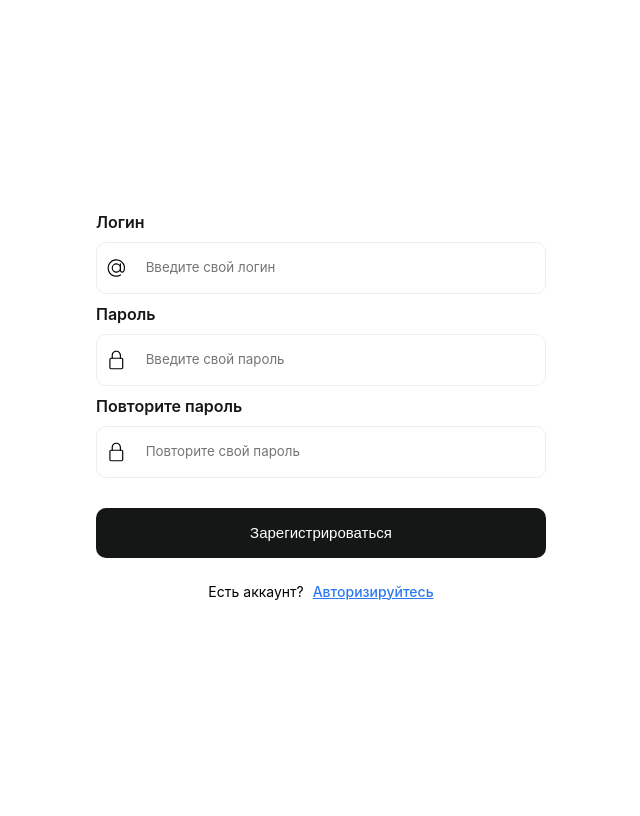
After one commit to AbajePlay/project, a Django app: page /register/ in a window 1280 px wide. The commit adds this page. Shown: the whole page, without its empty margins (319-959 px from the left). Run offline with Django 5.2, Linux system fonts and the light colour scheme.

Commit message:
Второй

```diff
--- a/newtwo2/game2/forms.py
+++ b/newtwo2/game2/forms.py
@@ -1,5 +1,9 @@
 from django import forms
 from .models import *
+from django.contrib.auth.forms import UserCreationForm
+from django.contrib.auth.models import User
+from django.contrib.auth.password_validation import NumericPasswordValidator
+from django.utils.translation import gettext_lazy as _
 
 class LessonForm(forms.ModelForm):
     class Meta:
@@ -9,10 +13,32 @@ class LessonForm(forms.ModelForm):
 
 class MarkForm(forms.ModelForm):
     def __init__(self, lesson_id, *args, **kwargs):
-        super(MarkForm, self). __init__(*args, **kwargs)
+        super(MarkForm, self).__init__(*args, **kwargs)
         les = Lesson.objects.get(id=lesson_id)
         self.fields['student'] = forms.ModelChoiceField(queryset=Student.objects.filter(group=les.group))
 
     class Meta:
         model = Mark
         fields = ['mark', 'student']
+
+class CustomUserCreationForm(UserCreationForm):
+    error_messages = {
+        'password_mismatch': _("Пароли в обоих полях не совпадают."),
+        'password_entirely_numeric': _("Этот пароль полностью состоит из цифр."),
+        'password_too_short': _("Пароль слишком короткий. Он должен содержать не менее 8 символов."),
+    }
+
+    def clean_password2(self):
+        password2 = super().clean_password2()
+        password1 = self.cleaned_data.get("password1")
+        if len(password1) < 8:
+            raise forms.ValidationError(
+                self.error_messages['password_too_short'],
+                code='password_too_short',
+            )
+        if password1.isdigit():
+            raise forms.ValidationError(
+                self.error_messages['password_entirely_numeric'],
+                code='password_entirely_numeric',
+            )
+        return password2
--- /dev/null
+++ b/newtwo2/game2/templates/register.html
@@ -0,0 +1,157 @@
+<!DOCTYPE html>
+<html lang="en">
+<head>
+    <meta charset="UTF-8">
+    <title>Title</title>
+</head>
+<body>
+<div class="container">
+    <form class="form" method="post">
+        {% csrf_token %}
+        {% if form.errors %}
+            <div class="alert alert-danger" role="alert">
+                {% for field, errors in form.errors.items %}
+                    {% for error in errors %}
+                        {{ error }}
+                    {% endfor %}
+                {% endfor %}
+            </div>
+        {% endif %}
+        <div class="flex-column">
+            <label>Логин</label>
+        </div>
+        <div class="inputForm">
+            <svg height="20" viewBox="0 0 32 32" width="20" xmlns="http://www.w3.org/2000/svg">
+                <g id="Layer_3" data-name="Layer 3">
+                    <path d="m30.853 13.87a15 15 0 0 0 -29.729 4.082 15.1 15.1 0 0 0 12.876 12.918 15.6 15.6 0 0 0 2.016.13 14.85 14.85 0 0 0 7.715-2.145 1 1 0 1 0 -1.031-1.711 13.007 13.007 0 1 1 5.458-6.529 2.149 2.149 0 0 1 -4.158-.759v-10.856a1 1 0 0 0 -2 0v1.726a8 8 0 1 0 .2 10.325 4.135 4.135 0 0 0 7.83.274 15.2 15.2 0 0 0 .823-7.455zm-14.853 8.13a6 6 0 1 1 6-6 6.006 6.006 0 0 1 -6 6z"></path>
+                </g>
+            </svg>
+            <input type="text" class="input" placeholder="Введите свой логин" name="username">
+        </div>
+        <div class="flex-column">
+            <label>Пароль</label>
+        </div>
+        <div class="inputForm">
+            <svg height="20" viewBox="-64 0 512 512" width="20" xmlns="http://www.w3.org/2000/svg">
+                <path d="m336 512h-288c-26.453125 0-48-21.523438-48-48v-224c0-26.476562 21.546875-48 48-48h288c26.453125 0 48 21.523438 48 48v224c0 26.476562-21.546875 48-48 48zm-288-288c-8.8125 0-16 7.167969-16 16v224c0 8.832031 7.1875 16 16 16h288c8.8125 0 16-7.167969 16-16v-224c0-8.832031-7.1875-16-16-16zm0 0"></path>
+                <path d="m304 224c-8.832031 0-16-7.167969-16-16v-80c0-52.929688-43.070312-96-96-96s-96 43.070312-96 96v80c0 8.832031-7.167969 16-16 16s-16-7.167969-16-16v-80c0-70.59375 57.40625-128 128-128s128 57.40625 128 128v80c0 8.832031-7.167969 16-16 16zm0 0"></path>
+            </svg>
+            <input type="password" class="input" placeholder="Введите свой пароль" name="password1">
+        </div>
+        <div class="flex-column">
+            <label>Повторите пароль</label>
+        </div>
+        <div class="inputForm">
+            <svg height="20" viewBox="-64 0 512 512" width="20" xmlns="http://www.w3.org/2000/svg">
+                <path d="m336 512h-288c-26.453125 0-48-21.523438-48-48v-224c0-26.476562 21.546875-48 48-48h288c26.453125 0 48 21.523438 48 48v224c0 26.476562-21.546875 48-48 48zm-288-288c-8.8125 0-16 7.167969-16 16v224c0 8.832031 7.1875 16 16 16h288c8.8125 0 16-7.167969 16-16v-224c0-8.832031-7.1875-16-16-16zm0 0"></path>
+                <path d="m304 224c-8.832031 0-16-7.167969-16-16v-80c0-52.929688-43.070312-96-96-96s-96 43.070312-96 96v80c0 8.832031-7.167969 16-16 16s-16-7.167969-16-16v-80c0-70.59375 57.40625-128 128-128s128 57.40625 128 128v80c0 8.832031-7.167969 16-16 16zm0 0"></path>
+            </svg>
+            <input type="password" class="input" placeholder="Повторите свой пароль" name="password2">
+        </div>
+        <button class="button-submit">Зарегистрироваться</button>
+        <p class="p">Есть аккаунт? <a href="{% url 'login' %}" class="span">Авторизируйтесь</a></p>
+    </form>
+</div>
+
+</body>
+<style>
+            .container {
+            display: flex;
+            justify-content: center;
+            align-items: center;
+            height: 100vh;
+        }
+    .form {
+  display: flex;
+  flex-direction: column;
+  gap: 10px;
+  background-color: #ffffff;
+  padding: 30px;
+  width: 450px;
+  border-radius: 20px;
+  font-family: -apple-system, BlinkMacSystemFont, 'Segoe UI', Roboto, Oxygen, Ubuntu, Cantarell, 'Open Sans', 'Helvetica Neue', sans-serif;
+}
+
+::placeholder {
+  font-family: -apple-system, BlinkMacSystemFont, 'Segoe UI', Roboto, Oxygen, Ubuntu, Cantarell, 'Open Sans', 'Helvetica Neue', sans-serif;
+}
+
+.form button {
+  align-self: flex-end;
+}
+
+.flex-column > label {
+  color: #151717;
+  font-weight: 600;
+}
+
+.inputForm {
+  border: 1.5px solid #ecedec;
+  border-radius: 10px;
+  height: 50px;
+  display: flex;
+  align-items: center;
+  padding-left: 10px;
+  transition: 0.2s ease-in-out;
+}
+
+.input {
+  margin-left: 10px;
+  border-radius: 10px;
+  border: none;
+  height: 100%;
+  padding: 0 10px;
+  width: calc(100% - 20px);
+}
+
+.input:focus {
+  outline: none;
+}
+
+.inputForm:focus-within {
+  border: 1.5px solid #2d79f3;
+}
+
+.flex-row {
+  display: flex;
+  flex-direction: row;
+  align-items: center;
+  gap: 10px;
+  justify-content: space-between;
+}
+
+.flex-row > div > label {
+  font-size: 14px;
+  color: black;
+  font-weight: 400;
+}
+
+.span {
+  font-size: 14px;
+  margin-left: 5px;
+  color: #2d79f3;
+  font-weight: 500;
+  cursor: pointer;
+}
+
+.button-submit {
+  margin: 20px 0 10px 0;
+  background-color: #151717;
+  border: none;
+  color: white;
+  font-size: 15px;
+  font-weight: 500;
+  border-radius: 10px;
+  height: 50px;
+  width: 100%;
+  cursor: pointer;
+}
+
+.p {
+  text-align: center;
+  color: black;
+  font-size: 14px;
+  margin: 5px 0;
+}
+</style>
+</html>
--- a/newtwo2/game2/templates/students.html
+++ b/newtwo2/game2/templates/students.html
@@ -2,7 +2,7 @@
 <html lang="en">
 <head>
     <meta charset="UTF-8">
-    <title>Site</title>
+    <title>Title</title>
 </head>
 <body>
 <div class="background">
--- a/newtwo2/game2/urls.py
+++ b/newtwo2/game2/urls.py
@@ -2,8 +2,11 @@ from django.urls import path
 from .views import *
 
 urlpatterns = [
-    path('', groups),
+    path('', login_view, name='login'),
+    path('register/', register_view, name='register'),
+    path('groups/', groups, name='groups'),
     path('lesson_form/', lesson_form),
     path('students/<group_name>/', students),
-    path('marks/<int:lesson_id>/', marks)
+    path('marks/<int:lesson_id>/', marks),
+    path('logout/', logout_view, name='logout')
 ]
--- a/newtwo2/game2/views.py
+++ b/newtwo2/game2/views.py
@@ -1,15 +1,43 @@
 from django.shortcuts import render, redirect
+from django.urls import reverse
 from .models import *
 from .forms import *
+from django.contrib.auth import authenticate, login, logout
+from django.contrib.auth.decorators import login_required
+from django.contrib.auth.forms import UserCreationForm
+from .forms import CustomUserCreationForm
+from .models import Group
+
 
 def groups(request):
     groups = Group.objects.all()
-    return render(request, 'groups.html', {'groups':groups})
+    error_message = None  # Определение переменной error_message
+    return render(request, 'groups.html', {'groups': groups, 'error_message': error_message})
 
 def students(request, group_name):
     students = Student.objects.filter(group__group=group_name)
     return render(request, 'students.html', {'students':students})
 
+
+def marks(request, lesson_id=None):
+    if lesson_id:
+        lesson = Lesson.objects.get(id=lesson_id)
+        marks = Mark.objects.filter(lesson=lesson)
+    else:
+        lesson = None
+        marks = None
+
+    if request.method == "POST":
+        form = MarkForm(request.POST)
+        if form.is_valid():
+            obj = form.save(commit=False)
+            obj.lesson = lesson
+            obj.save()
+            return redirect('marks', lesson_id=lesson_id)
+    else:
+        form = MarkForm()
+
+    return render(request, 'marks.html', {'lesson': lesson, 'marks': marks, 'form': form})
 
 def lesson_form(request):
     if request.method == "POST":
@@ -25,12 +53,49 @@ def lesson_form(request):
     return render(request, 'form.html', {'form': form})
 
 def marks(request, lesson_id):
+    lesson = Lesson.objects.get(id=lesson_id)
+    marks = Mark.objects.filter(lesson=lesson)
+    previous_page = request.META.get('HTTP_REFERER')
+
     if request.method == "POST":
         form = MarkForm(lesson_id, request.POST)
         if form.is_valid():
-            obj = Mark(mark=form.cleaned_data['mark'], student=form.cleaned_data['student'],
-                       lesson=Lesson.objects.get(id=lesson_id))
+            obj = form.save(commit=False)
+            obj.lesson = lesson
             obj.save()
+            return redirect(previous_page) if previous_page else redirect('groups')
     else:
         form = MarkForm(lesson_id)
-    return render(request, 'marks.html', {'form':form})
+    return render(request, 'marks.html', {'lesson': lesson, 'marks': marks, 'form': form})
+
+def login_view(request):
+    error_message = None
+    if request.method == 'POST':
+        username = request.POST['username']
+        password = request.POST['password']
+        user = authenticate(request, username=username, password=password)
+        if user is not None:
+            login(request, user)
+            return redirect('groups')
+        else:
+            error_message = "Неправильное имя пользователя или пароль"
+    return render(request, 'login.html', {'error_message': error_message})
+
+def logout_view(request):
+    logout(request)
+    return redirect('login')
+
+def register_view(request):
+    if request.method == 'POST':
+        form = CustomUserCreationForm(request.POST)
+        if form.is_valid():
+            form.save()
+            username = form.cleaned_data.get('username')
+            password = form.cleaned_data.get('password1')
+            user = authenticate(request, username=username, password=password)
+            if user is not None:
+                login(request, user)
+                return redirect('groups')
+    else:
+        form = CustomUserCreationForm()
+    return render(request, 'register.html', {'form': form})
```
Also changed, not shown: newtwo2/game2/templates/groups.html (+39 -23 lines), newtwo2/game2/templates/login.html (added, +140 -0 lines), newtwo2/game2/templates/marks.html (+27 -2 lines), newtwo2/db.sqlite3.
